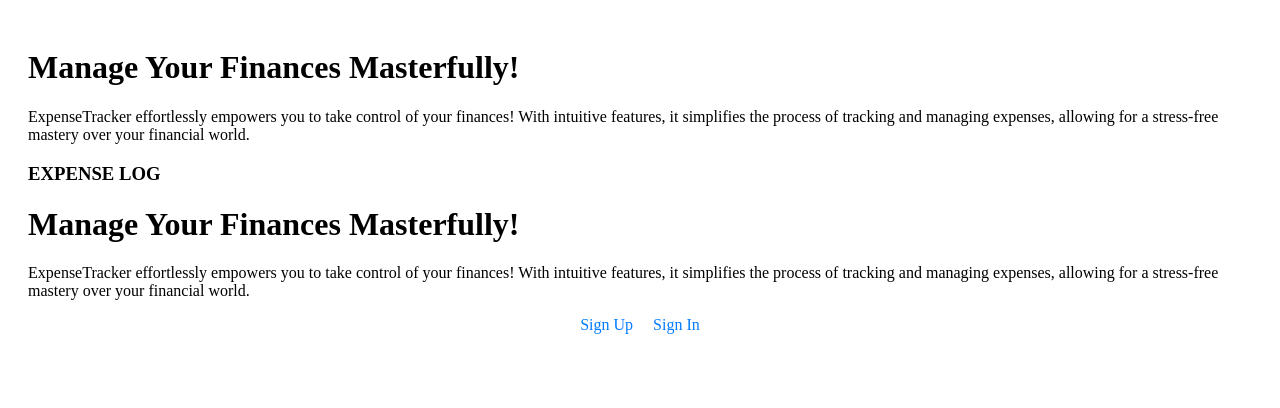
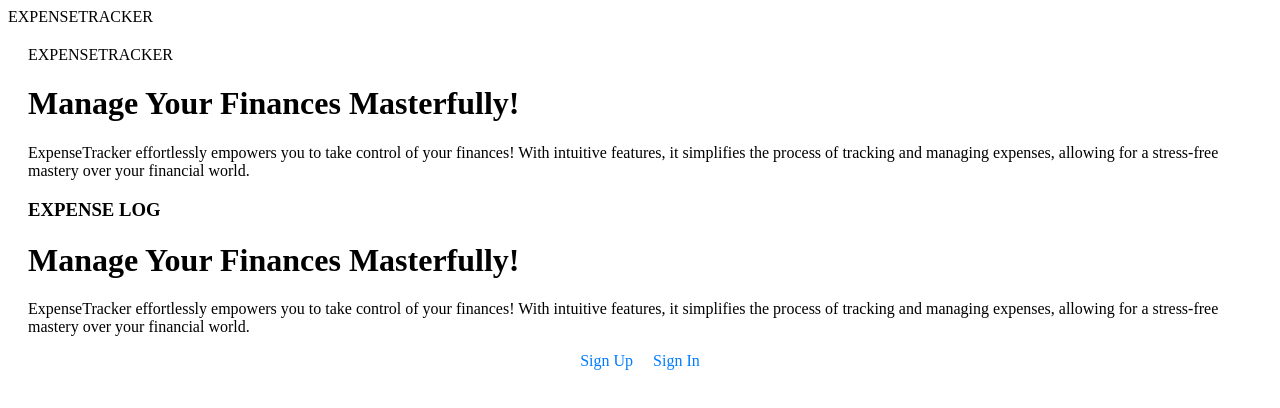
Before and after one commit to Reuelle/Expence-Tracker, a React (Create React App) app: page / in a window 1280 px wide. Shown: the top 408 px of the page. Built offline with nearby package versions, Linux system fonts and the light colour scheme.

Commit message:
Update Header.jsx

```diff
--- a/src/components/Header/Header.jsx
+++ b/src/components/Header/Header.jsx
@@ -4,6 +4,7 @@
 const Header = () => (
   <header className="header">
     <div className="logo">
+      EXPENSETRACKER
     </div>
     <nav className="nav">
       {/* Add navigation links or other elements as needed */}
```
